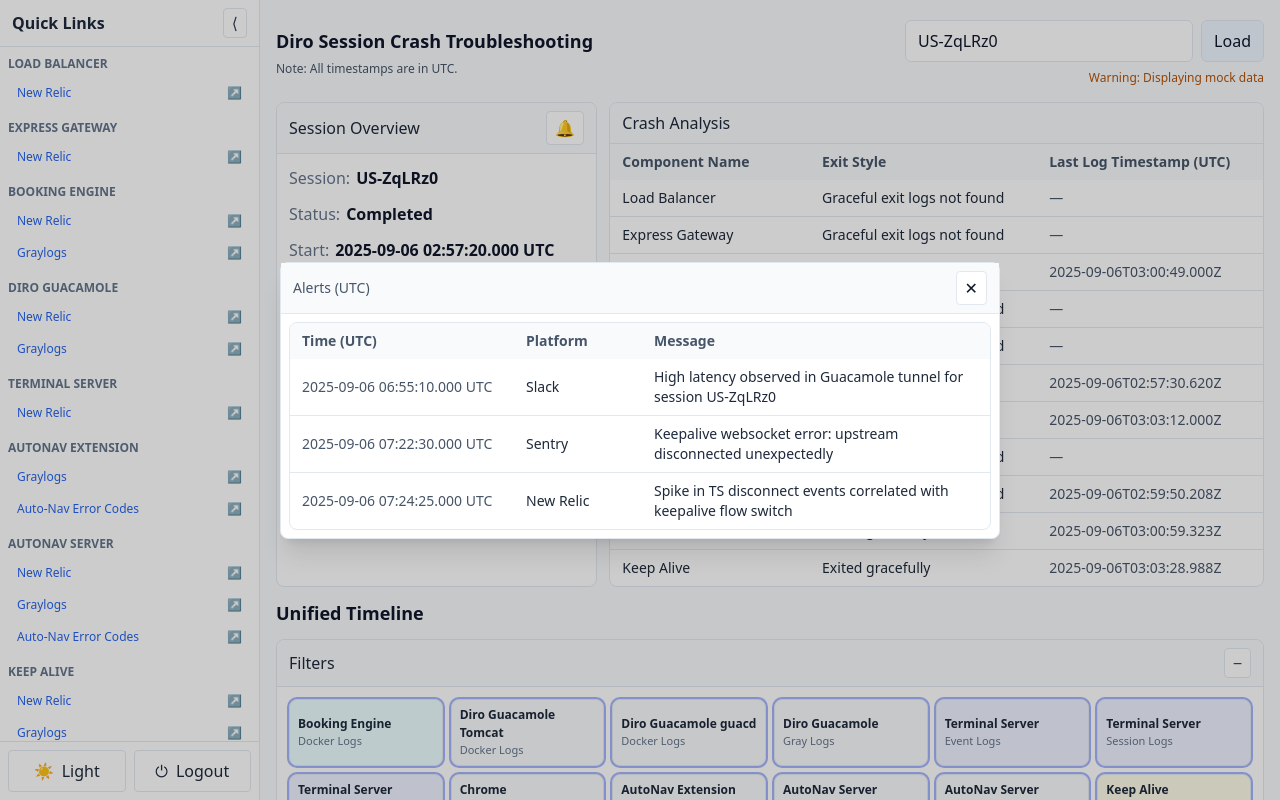
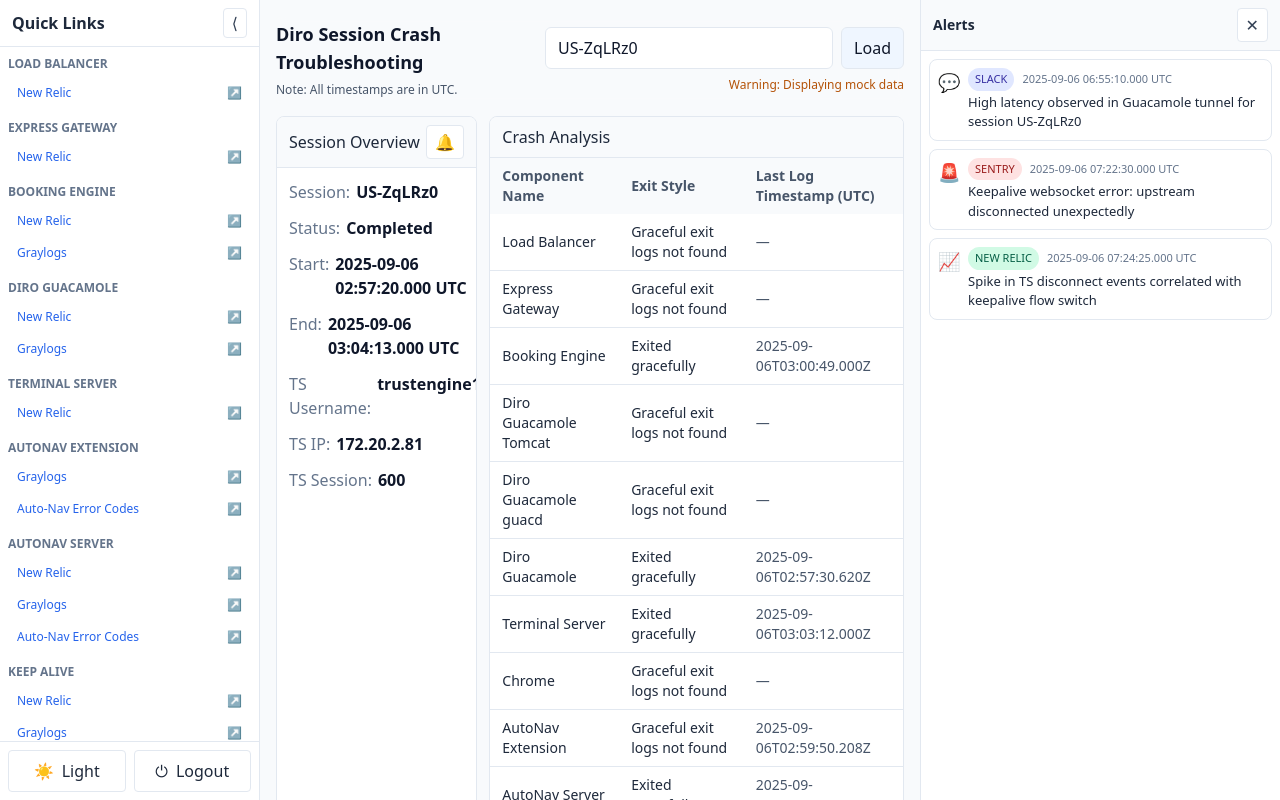
Before and after one commit to akshit-diro/diro-session-crash-troubleshooting-dashboard, a Next.js app: page / in a window 1280 px wide. Both pictures are taken after a click on the button "Show alerts". Shown: the top 800 px of the page. Built offline with nearby package versions, Linux system fonts and the light colour scheme.

Commit message:
Updated alerts view - moved to sidebar, with notificiations-style structure

```diff
--- a/components/Alerts.tsx
+++ b/components/Alerts.tsx
@@ -1,5 +1,21 @@
 import type { AlertItem } from '../lib/types';
 import { formatDateTimeUTC } from '../lib/format';
+
+function platformBadgeCls(p: string) {
+  const key = p.toLowerCase();
+  if (key.includes('slack')) return 'bg-indigo-100 text-indigo-800 dark:bg-indigo-900/40 dark:text-indigo-100';
+  if (key.includes('sentry')) return 'bg-red-100 text-red-800 dark:bg-red-900/40 dark:text-red-100';
+  if (key.includes('new relic')) return 'bg-emerald-100 text-emerald-800 dark:bg-emerald-900/40 dark:text-emerald-100';
+  return 'bg-slate-100 text-slate-800 dark:bg-slate-800 dark:text-slate-200';
+}
+
+function platformIcon(p: string) {
+  const key = p.toLowerCase();
+  if (key.includes('slack')) return '💬';
+  if (key.includes('sentry')) return '🚨';
+  if (key.includes('new relic')) return '📈';
+  return '🔔';
+}
 
 export default function Alerts({ alerts }: { alerts: AlertItem[] }) {
   if (!alerts || alerts.length === 0) {
@@ -10,25 +26,19 @@
     );
   }
   return (
-    <div className="overflow-x-auto bg-white dark:bg-slate-900 border border-slate-200 dark:border-slate-700 rounded-lg">
-      <table className="min-w-full text-sm">
-        <thead className="bg-slate-50 dark:bg-slate-800 text-slate-600 dark:text-slate-300">
-          <tr>
-            <th className="text-left px-3 py-2">Time (UTC)</th>
-            <th className="text-left px-3 py-2">Platform</th>
-            <th className="text-left px-3 py-2">Message</th>
-          </tr>
-        </thead>
-        <tbody className="divide-y divide-slate-200 dark:divide-slate-700">
-          {alerts.map((a, idx) => (
-            <tr key={idx} className="text-slate-800 dark:text-slate-100">
-              <td className="px-3 py-2 text-slate-600 dark:text-slate-300 w-56">{formatDateTimeUTC(a.timestamp)}</td>
-              <td className="px-3 py-2 font-medium w-32">{a.platform}</td>
-              <td className="px-3 py-2">{a.message}</td>
-            </tr>
-          ))}
-        </tbody>
-      </table>
-    </div>
+    <ul className="grid gap-2">
+      {alerts.map((a, idx) => (
+        <li key={idx} className="flex items-start gap-2 border border-slate-200 dark:border-slate-700 bg-white dark:bg-slate-900 rounded-lg p-2">
+          <span className="text-lg" aria-hidden>{platformIcon(a.platform)}</span>
+          <div className="flex-1 min-w-0">
+            <div className="flex items-center gap-2 text-[11px] text-slate-500 dark:text-slate-400 mb-0.5">
+              <span className={`px-1.5 py-0.5 rounded-full border border-transparent uppercase font-medium ${platformBadgeCls(a.platform)}`}>{a.platform}</span>
+              <span>{formatDateTimeUTC(a.timestamp)}</span>
+            </div>
+            <div className="text-[13px] text-slate-800 dark:text-slate-100 break-words">{a.message}</div>
+          </div>
+        </li>
+      ))}
+    </ul>
   );
 }
--- /dev/null
+++ b/components/RightAlertsSidebar.tsx
@@ -0,0 +1,52 @@
+import { useEffect, useState } from 'react';
+import Alerts from './Alerts';
+import type { AlertItem } from '../lib/types';
+
+export default function RightAlertsSidebar({
+  alerts,
+  open,
+  onClose,
+}: {
+  alerts: AlertItem[];
+  open: boolean;
+  onClose: () => void;
+}) {
+  const [width, setWidth] = useState(open ? 360 : 0);
+
+  useEffect(() => {
+    const w = open ? 360 : 0;
+    setWidth(w);
+    // Expose to layout so main can avoid overlap
+    document.documentElement.style.setProperty('--rightbar-w', `${w}px`);
+    return () => {
+      // Cleanup on unmount
+      document.documentElement.style.setProperty('--rightbar-w', '0px');
+    };
+  }, [open]);
+
+  if (!open && width === 0) return null;
+
+  return (
+    <aside
+      className="fixed top-0 right-0 h-screen bg-white dark:bg-slate-900 border-l border-slate-200 dark:border-slate-700 z-20 flex flex-col transition-[width] duration-200 ease-out overflow-hidden"
+      style={{ width }}
+      aria-label="Alerts Sidebar"
+    >
+      <div className="flex items-center justify-between px-3 py-2 bg-slate-50 dark:bg-slate-800 border-b border-slate-200 dark:border-slate-700">
+        <strong className="text-slate-800 dark:text-slate-100 text-sm">Alerts</strong>
+        <div className="flex items-center gap-2">
+          <button
+            className="px-2 py-1 rounded border border-slate-200 dark:border-slate-700 bg-white dark:bg-slate-900 text-slate-700 dark:text-slate-200"
+            title="Close alerts"
+            onClick={onClose}
+          >
+            ✕
+          </button>
+        </div>
+      </div>
+      <div className="p-2 min-h-0 overflow-y-auto flex-1">
+        <Alerts alerts={alerts} />
+      </div>
+    </aside>
+  );
+}
--- a/pages/index.tsx
+++ b/pages/index.tsx
@@ -4,6 +4,7 @@
 import SessionOverview from '../components/SessionOverview';
 import TitleBar from '../components/TitleBar';
 import Alerts from '../components/Alerts';
+import RightAlertsSidebar from '../components/RightAlertsSidebar';
 import CrashHypothesis from '../components/CrashHypothesis';
 import UnifiedTimeline from '../components/UnifiedTimeline';
 import CrashAnalysis from '../components/CrashAnalysis';
@@ -55,7 +56,7 @@
   return (
     <div>
       <Sidebar components={data?.components || []} />
-      <main className="p-4 grid gap-3" style={{ marginLeft: 'var(--sidebar-w, 260px)' }}>
+      <main className="p-4 grid gap-3" style={{ marginLeft: 'var(--sidebar-w, 260px)', marginRight: 'var(--rightbar-w, 0px)' }}>
         <TitleBar
           title="Diro Session Crash Troubleshooting"
           sessionId={sessionId}
@@ -96,21 +97,8 @@
           />
         )}
 
-        {data && data?.session && data.session.status !== "Unknown" && showAlerts && (
-          <>
-            <div className="fixed inset-0 z-40 bg-black/20" onClick={() => setShowAlerts(false)} />
-            <div className="fixed inset-0 z-50 flex items-center justify-center p-4">
-              <div className="w-[720px] max-w-[95vw] bg-white dark:bg-slate-900 border border-slate-200 dark:border-slate-700 rounded-lg shadow-xl">
-                <div className="flex items-center justify-between px-3 py-2 bg-slate-50 dark:bg-slate-800 border-b border-slate-200 dark:border-slate-700">
-                  <div className="text-sm text-slate-600 dark:text-slate-300">Alerts (UTC)</div>
-                  <button className="px-2 py-1 rounded border border-slate-200 dark:border-slate-700 bg-white dark:bg-slate-900" onClick={() => setShowAlerts(false)}>✕</button>
-                </div>
-                <div className="p-2">
-                  <Alerts alerts={data.alerts} />
-                </div>
-              </div>
-            </div>
-          </>
+        {data && data?.session && data.session.status !== "Unknown" && (
+          <RightAlertsSidebar alerts={data.alerts || []} open={showAlerts} onClose={() => setShowAlerts(false)} />
         )}
       </main>
     </div>
```
